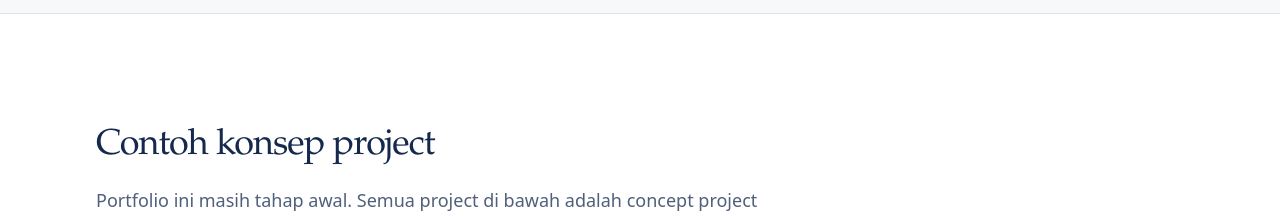
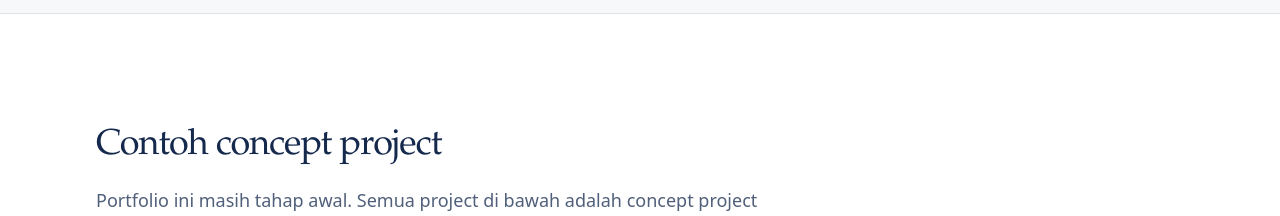
Before and after one commit to AdrielRaynard/Website-Pribadi-Fireflies, a Next.js app: page / in a window 1280 px wide. Shown: the part 2500-2716 px from the top of the page. Built offline with nearby package versions, Linux system fonts and the light colour scheme.

Commit message:
Mengubah typo konsep project

```diff
--- a/components/Portfolio.tsx
+++ b/components/Portfolio.tsx
@@ -5,7 +5,7 @@ import { projects } from "@/data/site";
 export default function Portfolio({ limit, asPage = false }: { limit?: number; asPage?: boolean }) {
   return (
     <Section id="portfolio">
-      {!asPage && <Heading title="Contoh konsep project" desc="Portfolio ini masih tahap awal. Semua project di bawah adalah concept project buatan sendiri, bukan pekerjaan untuk klien." />}
+      {!asPage && <Heading title="Contoh concept project" desc="Portfolio ini masih tahap awal. Semua project di bawah adalah concept project buatan sendiri, bukan pekerjaan untuk klien." />}
       <div className="mt-2 grid gap-6 md:grid-cols-2 lg:grid-cols-3 [&:not(:first-child)]:mt-12">
         {projects.slice(0, limit).map((p) => <ProjectCard key={p.slug} project={p} />)}
       </div>
```
